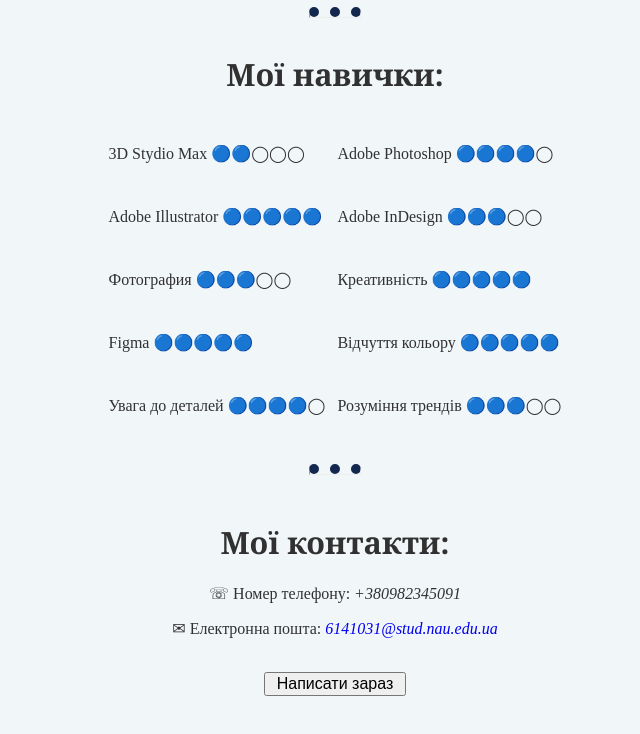
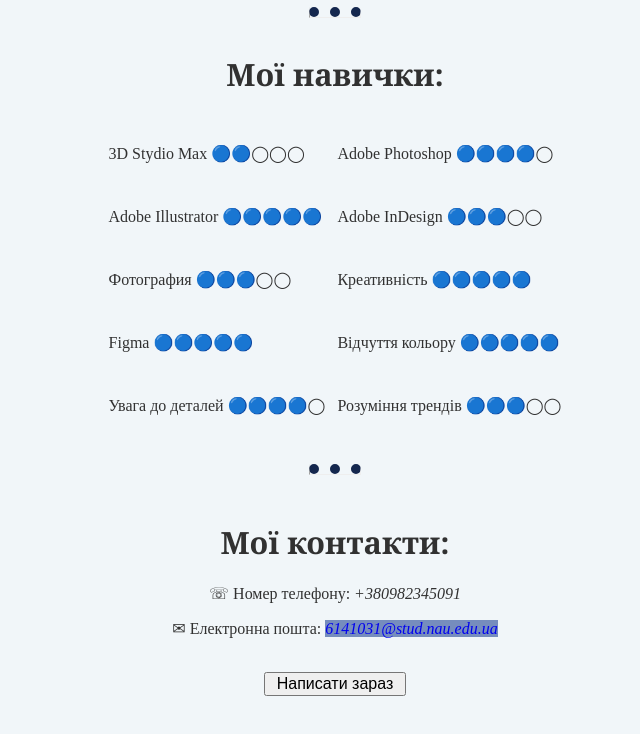
Before and after one commit to KateCatK/Personal-site, a plain HTML site: page index.html in a window 1280 px wide. In both pictures the pointer is over the link "6141031@stud.nau.edu.ua". Shown: the part 2343-3077 px from the top of the page, without its empty margins (305-945 px from the left). Drawn offline with Linux system fonts and the light colour scheme.

Commit message:
Update style.css

```diff
--- a/assets/style.css
+++ b/assets/style.css
@@ -30,3 +30,7 @@ hr {
 .contact{
     text-decoration: none;
 }
+
+.contact:hover{
+    background-color: #768dbd;
+}
```
